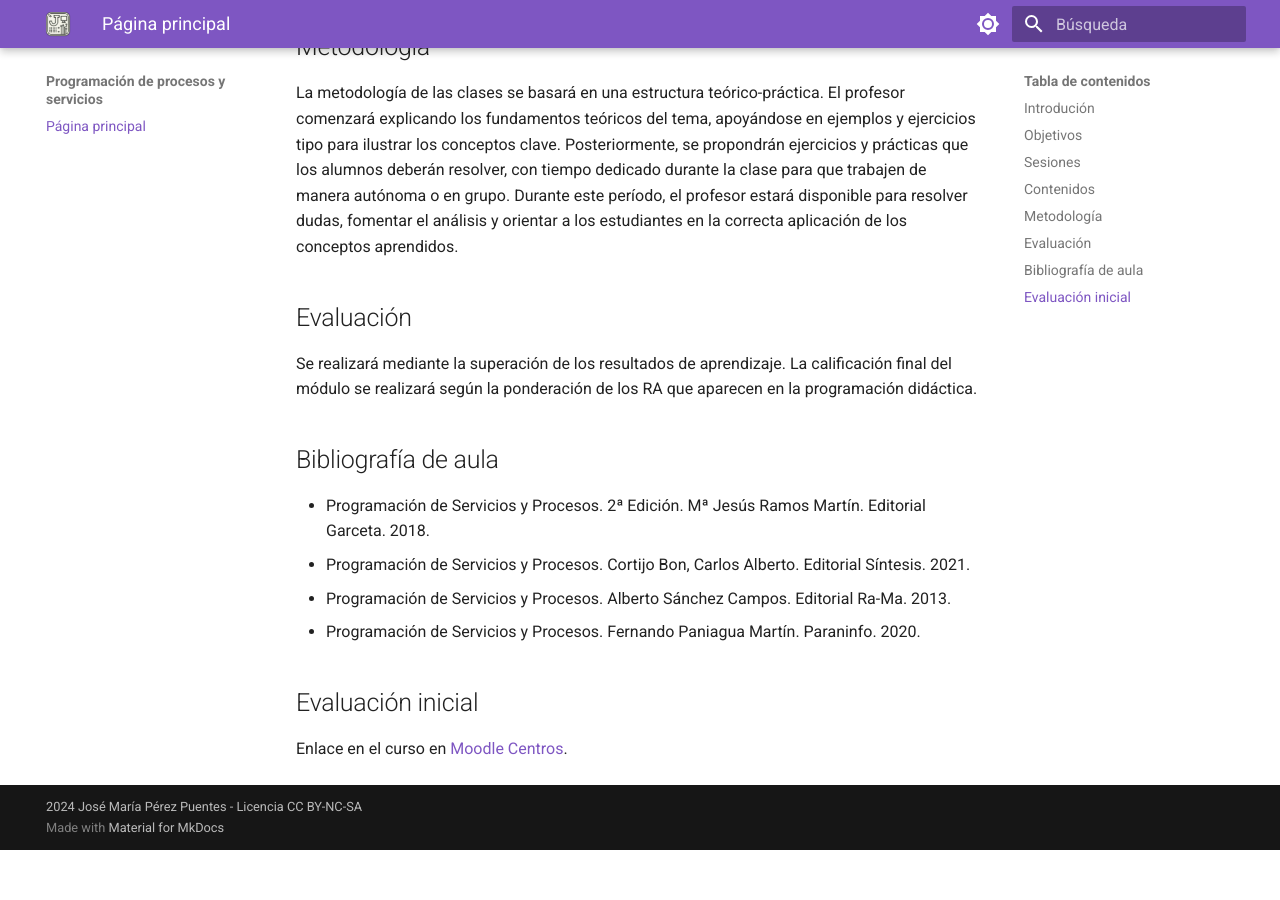
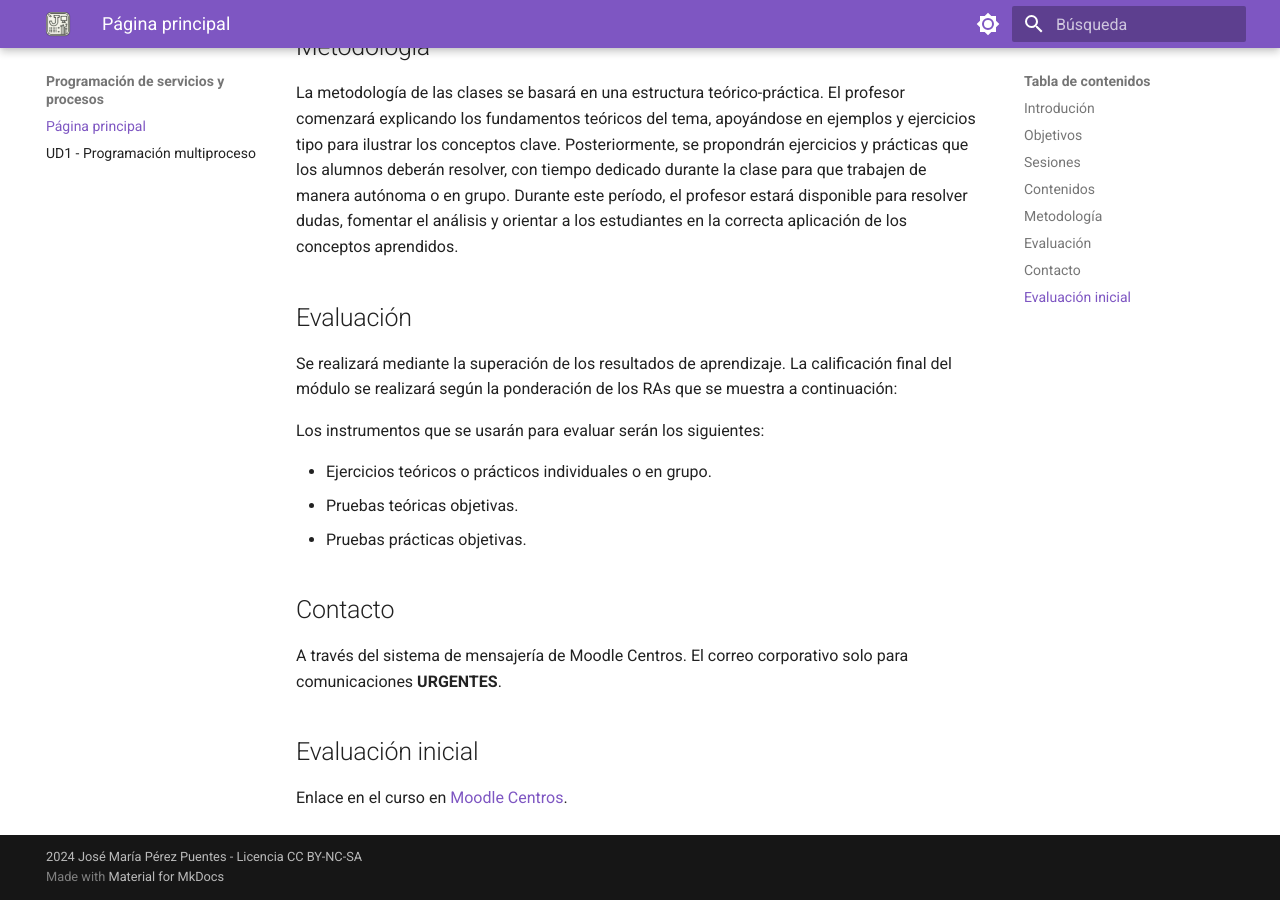
Before and after one commit to Joperpu/psp2425, an MkDocs documentation site: the page built from docs/index.md, in a window 1280 px wide and 900 px high, scrolled down 1698 px. Built offline with MkDocs 1.6.1 and Material for MkDocs 9.7.7, drawn with Linux system fonts in a browser that asks for light colours; before the commit the page ends 2548 px from its top, so only the background shows below that; some of the changed text lies outside the part shown.

```diff
--- a/docs/index.md
+++ b/docs/index.md
@@ -47,14 +47,17 @@ La metodología de las clases se basará en una estructura teórico-práctica. E
 
 ## Evaluación
 
-Se realizará mediante la superación de los resultados de aprendizaje. La calificación final del módulo se realizará según la ponderación de los RA que aparecen en la programación didáctica.
+Se realizará mediante la superación de los resultados de aprendizaje. La calificación final del módulo se realizará según la ponderación de los RAs que se muestra a continuación:
 
-## Bibliografía de aula
+Los instrumentos que se usarán para evaluar serán los siguientes:
 
-* Programación de Servicios y Procesos. 2ª Edición. Mª Jesús Ramos Martín. Editorial Garceta. 2018.
-* Programación de Servicios y Procesos. Cortijo Bon, Carlos Alberto. Editorial Síntesis. 2021.
-* Programación de Servicios y Procesos. Alberto Sánchez Campos. Editorial Ra-Ma. 2013.
-* Programación de Servicios y Procesos. Fernando Paniagua Martín. Paraninfo. 2020.
+* Ejercicios teóricos o prácticos individuales o en grupo.
+* Pruebas teóricas objetivas.
+* Pruebas prácticas objetivas.
+
+## Contacto
+
+A través del sistema de mensajería de Moodle Centros. El correo corporativo solo para comunicaciones **URGENTES**.
 
 ## Evaluación inicial
 
--- a/mkdocs.yml
+++ b/mkdocs.yml
@@ -1,9 +1,11 @@
-site_name: Programación de procesos y servicios
+site_name: Programación de servicios y procesos
 site_url: https://joperpu.github.io/psp2425
 theme:
   name: material
   language: es
   favicon: assets/images/logo.ico
+  features:
+    - content.code.copy
   palette:
     - scheme: default
       primary: deep purple
@@ -20,8 +22,19 @@ theme:
   logo: "assets/images/logo.png"
 nav:
   - Página principal: index.md
+  - UD1 - Programación multiproceso: ud1.md
 
 copyright: "2024 José María Pérez Puentes - Licencia CC BY-NC-SA"
 
 extra:
   generator: true
+
+markdown_extensions:
+  - attr_list
+  - pymdownx.highlight:
+      anchor_linenums: true
+      line_spans: __span
+      pygments_lang_class: true
+  - pymdownx.inlinehilite
+  - pymdownx.snippets
+  - pymdownx.superfences
```
Also changed, not shown: other parts of docs/index.md (+2 -2 lines), docs/ud1.md (added, +307 -0 lines), docs/assets/images/ud1/img01.png (added), docs/assets/images/ud1/img02.png (added), docs/assets/images/ud1/img03.png (added), docs/assets/images/ud1/img04.png (added), docs/assets/images/ud1/img05.png (added), docs/assets/images/ud1/img06.png (added), docs/assets/images/ud1/img07.png (added), docs/assets/images/ud1/img08.png (added), 7 other files.
